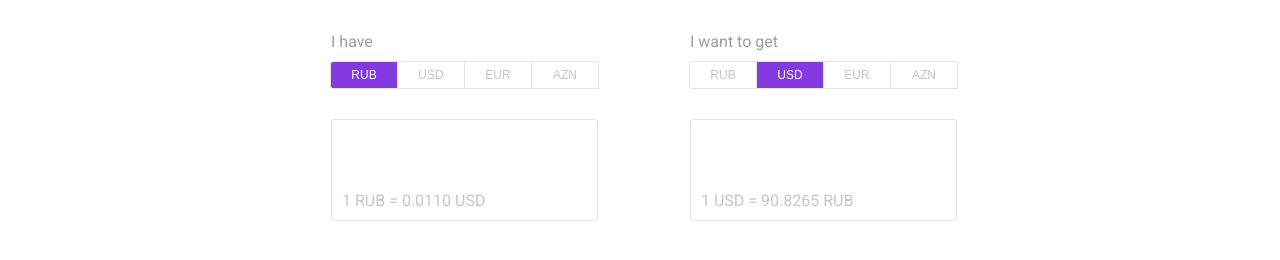
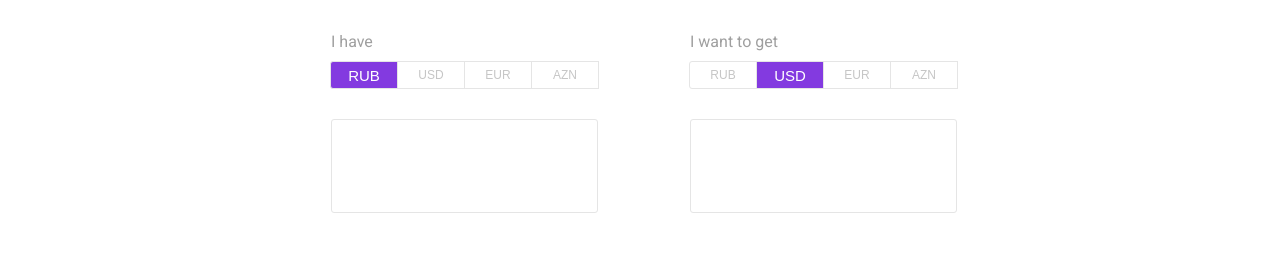
Before and after one commit to AlekberliS/Interactive-currency-converter, a plain HTML site: page index.html in a window 1280 px wide. Shown: the part 218-478 px from the top of the page. Drawn offline with Linux system fonts and the light colour scheme; no server answers.

Commit message:
commit new one

```diff
--- a/assets/css/style.css
+++ b/assets/css/style.css
@@ -151,15 +151,19 @@ h1{
 .value:hover{
     background-color: #cecece;
     cursor: pointer;
-    color: #000;
+    color: #000 !important;
 }
 .active {
     background-color: #833AE0;
-    color: white;
+    color: white !important;
     font-weight: 400;
 }
 .content{
     color: #C6C6C6 !important;
+}
+.activepel{
+    color: #C6C6C6;
+    font-size: 15px;
 }
 @media screen and (max-width: 568px) {
   .cons {
@@ -188,4 +192,5 @@ h1{
  display: none;
 
 }
+
 }
--- a/assets/js/script.js
+++ b/assets/js/script.js
@@ -131,4 +131,20 @@ document.addEventListener("DOMContentLoaded", function() {
   }
 
   setDefaultActiveOptions();
+
+  function activeButtons() {
+    const rub1p = document.querySelector('.ru1');
+    const usd2p = document.querySelector('.us2');
+
+    rub1p.classList.add('activepel');
+    usd2p.classList.add('activepel');
+
+
+    getExchangeRate(selectedFromCurrency, selectedToCurrency, 0, [amountInputs[0],amountInputs[1]]);
+  }
+
+
+
+    activeButtons();
+
 });
--- a/index.html
+++ b/index.html
@@ -43,7 +43,7 @@
             </ul>
             <div class="result">
                 <input type="text" class="inp inp1">
-                <p class="p1 content" id="rate1">1 RUB = 0.0110 USD</p>
+                <p class="p1 content" id="rate1"></p>
             </div>
         </div>
         <div class="con2">
@@ -56,7 +56,7 @@
             </ul>
             <div class="result">
                 <input type="text" class="inp inp2">
-                <p class="p2 content" id="rate2" >1 USD = 90.8265 RUB</p>
+                <p class="p2 content" id="rate2" ></p>
             </div>
         </div>
         </div>
```
